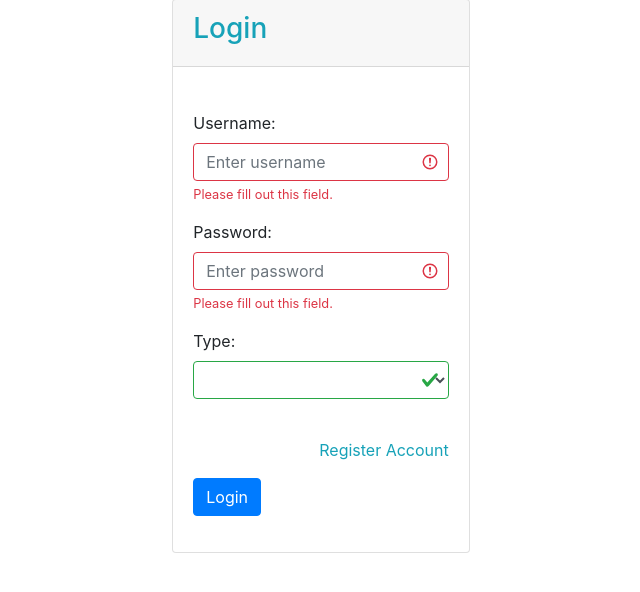
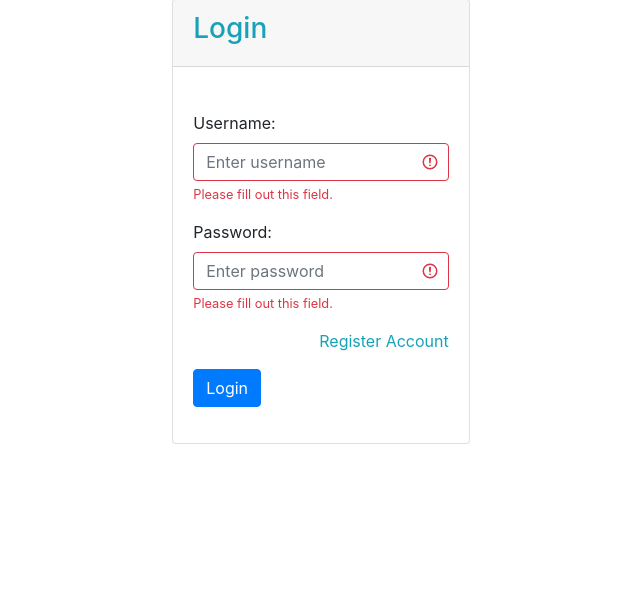
Before and after one commit to GoRecycle/GoRecycle, a PHP site: page /loginUser.php in a window 1280 px wide. Shown: the part 57-649 px from the top of the page, without its empty margins (319-959 px from the left). Run offline with PHP 8.4, Linux system fonts and the light colour scheme.

Commit message:
up31march2020

```diff
--- a/webpage/loginUser.php
+++ b/webpage/loginUser.php
@@ -63,16 +63,6 @@ if (empty($_SESSION['userName'])) {
                                   <div class="invalid-feedback">Please fill out this field.</div>
                                 </div>
 
-								                <div class="form-group">
-                                  <label for="type">Type:</label>
-                                  <select name="type" class="form-control selectpicker">
-                                    <option value=''></option>
-                                    <option value="collector">Collector</option>
-                                    <option value="recycler">Recycler</option>
-                                  </select>
-                                  <div class="valid-feedback">⠀</div>
-                                  <div class="invalid-feedback">Please fill out this field.</div>
-                                </div>
 
                                 <div id="register-link" class="text-right form-group">
                                     <a href="registerUser.php" class="text-info">Register Account</a>
--- a/webpage/registerUser.php
+++ b/webpage/registerUser.php
@@ -99,7 +99,7 @@ if (empty($_SESSION['userName'])) {
                                                     <div class="invalid-feedback">Please re enter your Password.</div>
                                             </div>
                                         <button class="btn btn-primary">Register</button>
-                                    </form>
+                      </form>
 								</div>
 						</div>
                     </div>
```
